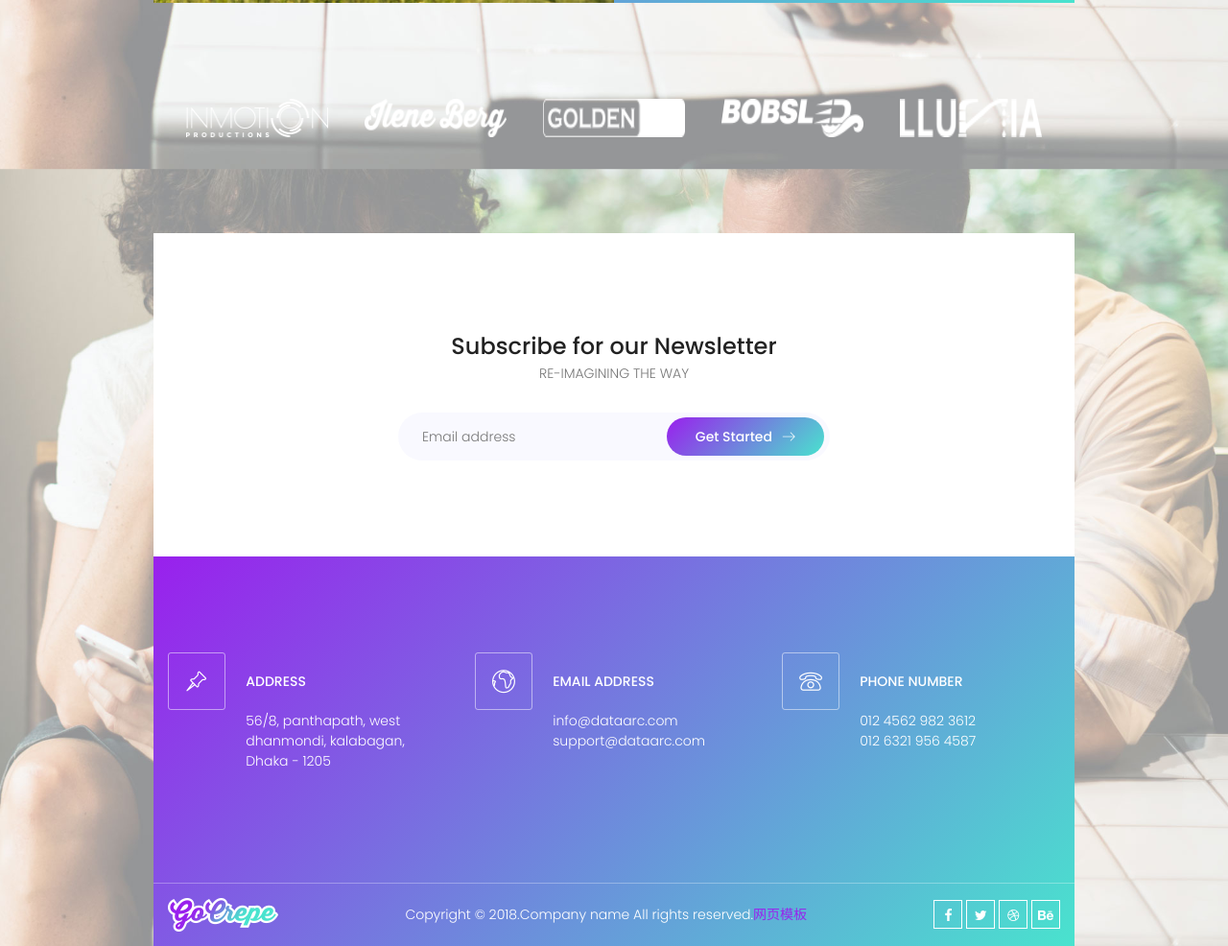
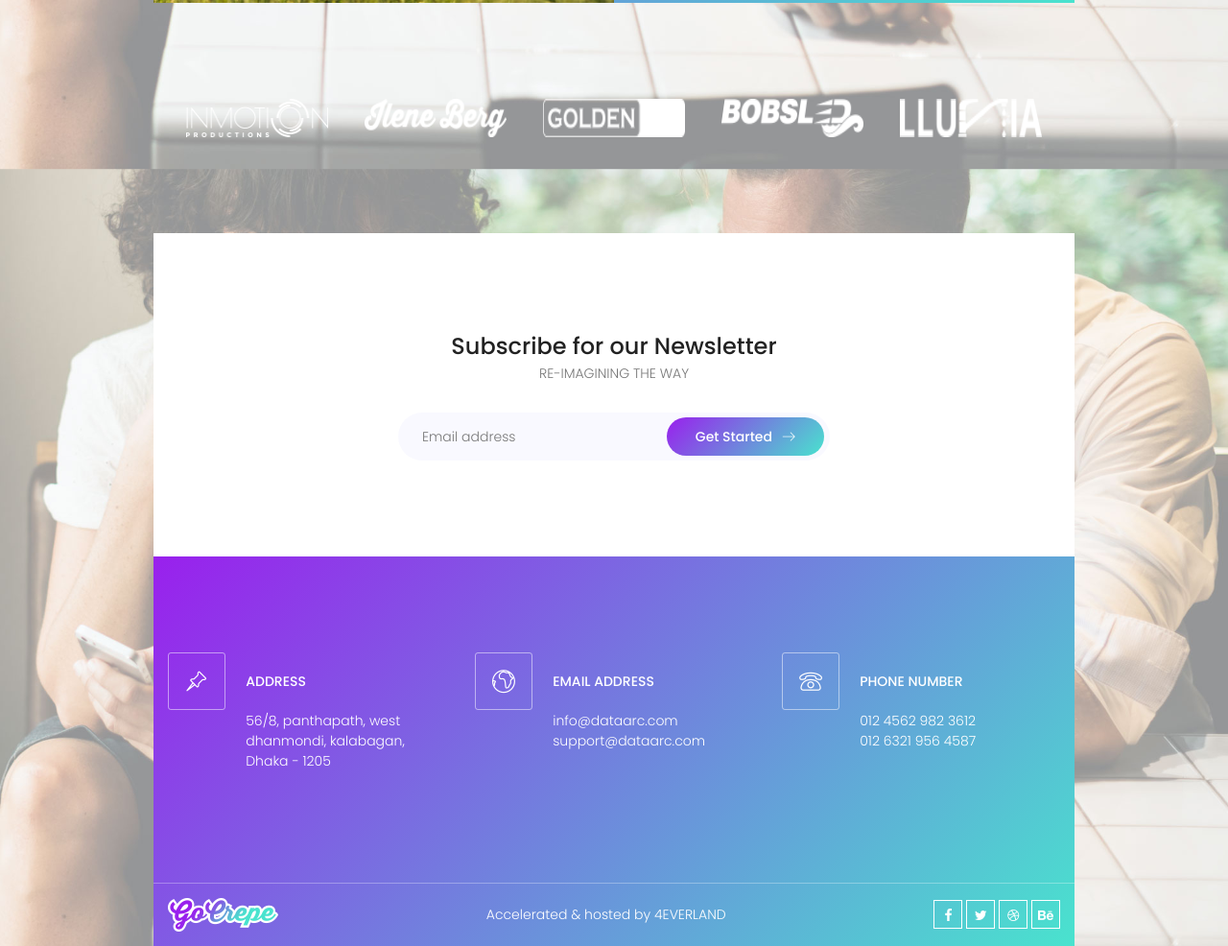
Before and after one commit to hjqcan/hjqcan.github.io, a plain HTML site: page index.html in a window 1280 px wide. Shown: the part 3237-4223 px from the top of the page at 96% size. Drawn offline with Linux system fonts and the light colour scheme.

Commit message:
Update index.html

```diff
--- a/index.html
+++ b/index.html
@@ -347,7 +347,7 @@
 							<div class="logo">
 								<a href="index.html"><img src="img/f-logo.png" alt=""></a>
 							</div>
-							<div class="copy-right-text">Copyright &copy; 2018.Company name All rights reserved.<a target="_blank" href="http://www.17sucai.com/">&#x7F51;&#x9875;&#x6A21;&#x677F;</a></div>
+							<div class="copy-right-text">Accelerated & hosted by 4EVERLAND</div>
 							<div class="footer-social">
 								<a href="#"><i class="fa fa-facebook"></i></a>
 								<a href="#"><i class="fa fa-twitter"></i></a>
```
